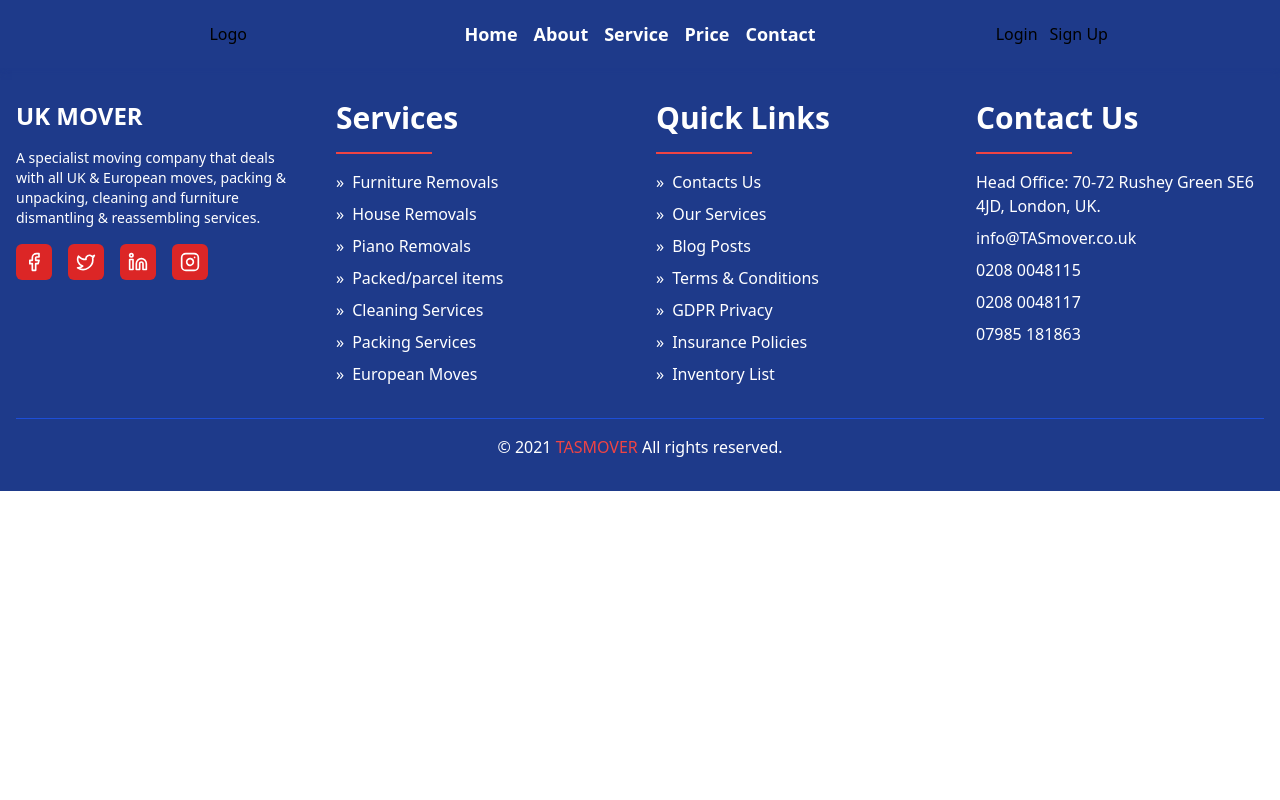
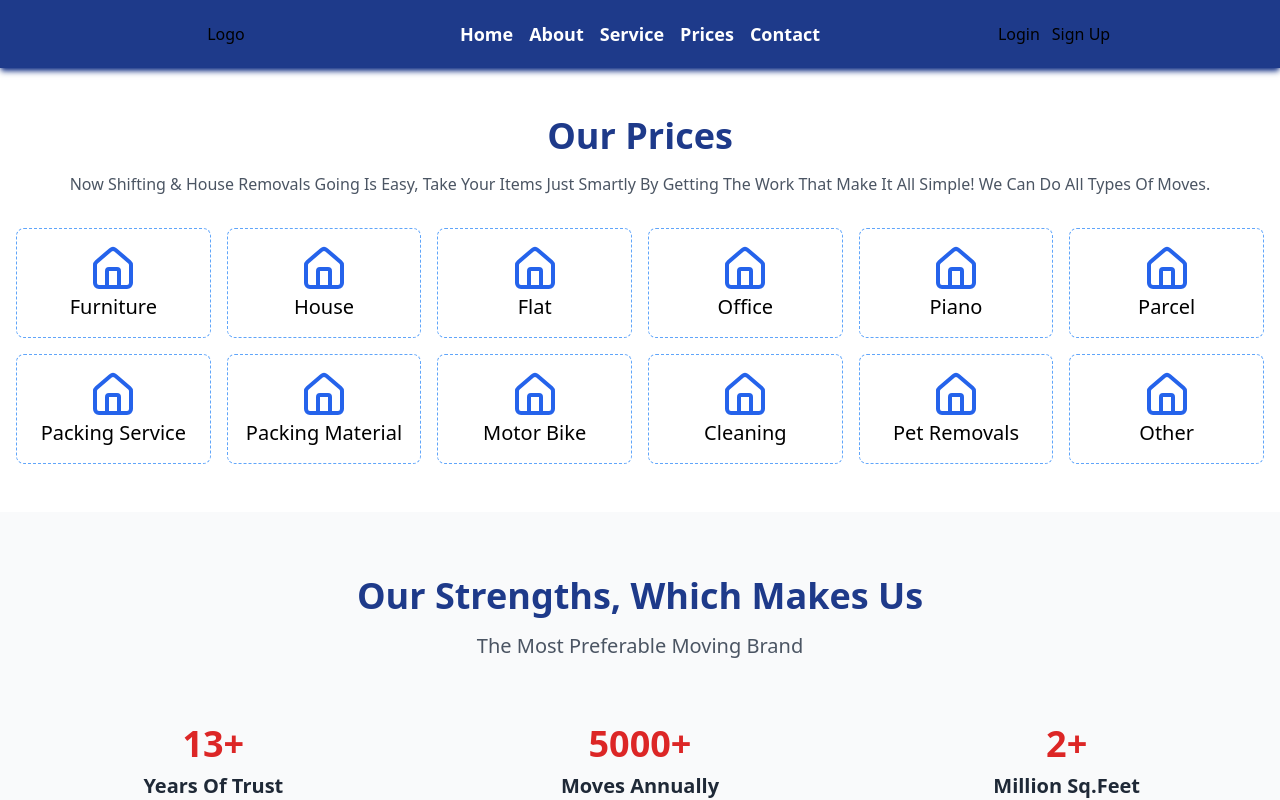
Before and after one commit to Md-Tanvir-Ahamed-Shanto/project-6-moving-labor, a React (Vite) app in the folder frontend/: page /prices in a window 1280 px wide. Shown: the top 800 px of the page. Built offline with nearby package versions, Linux system fonts and the light colour scheme.

Commit message:
frontend done 70%

```diff
--- a/frontend/src/App.jsx
+++ b/frontend/src/App.jsx
@@ -6,6 +6,7 @@
 import AboutPage from "./components/pages/AboutPage";
 import ServicesPage from "./components/pages/ServicesPage";
 import ContactPage from "./components/pages/ContactPage";
+import PricePage from "./components/pages/PricePage";
 
 function App() {
   return (
@@ -16,6 +17,8 @@
         <Route path="/about" element={<AboutPage />} />
         <Route path="/services" element={<ServicesPage />} />
         <Route path="/contact" element={<ContactPage />} />
+        <Route path="/prices" element={<PricePage />} />
+        <Route path="*" element={<div>Page Not Found</div>} />
       </Routes>
       <Footer />
     </BrowserRouter>
--- a/frontend/src/components/common/Navbar.jsx
+++ b/frontend/src/components/common/Navbar.jsx
@@ -27,9 +27,9 @@
         </Link>
         <Link
           className="text-white font-bold text-lg hover:bg-red-900 rounded-md p-2"
-          to={"/price"}
+          to={"/prices"}
         >
-          Price
+          Prices
         </Link>
         <Link
           className="text-white font-bold text-lg hover:bg-red-900 rounded-md p-2"
@@ -76,9 +76,9 @@
           </Link>
           <Link
             className="text-white font-bold text-lg hover:bg-red-900 rounded-md p-2"
-            to={"/price"}
+            to={"/prices"}
           >
-            Price
+            Prices
           </Link>
           <Link
             className="text-white font-bold text-lg hover:bg-red-900 rounded-md p-2"
--- /dev/null
+++ b/frontend/src/components/pages/PricePage.jsx
@@ -0,0 +1,14 @@
+import CompanyStrengths from "../CompanyStrengths"
+import OurPrices from "../OurPrices"
+
+const PricePage = () => {
+  return (
+    <div>
+
+        <OurPrices />
+        <CompanyStrengths />
+    </div>
+  )
+}
+
+export default PricePage
```
